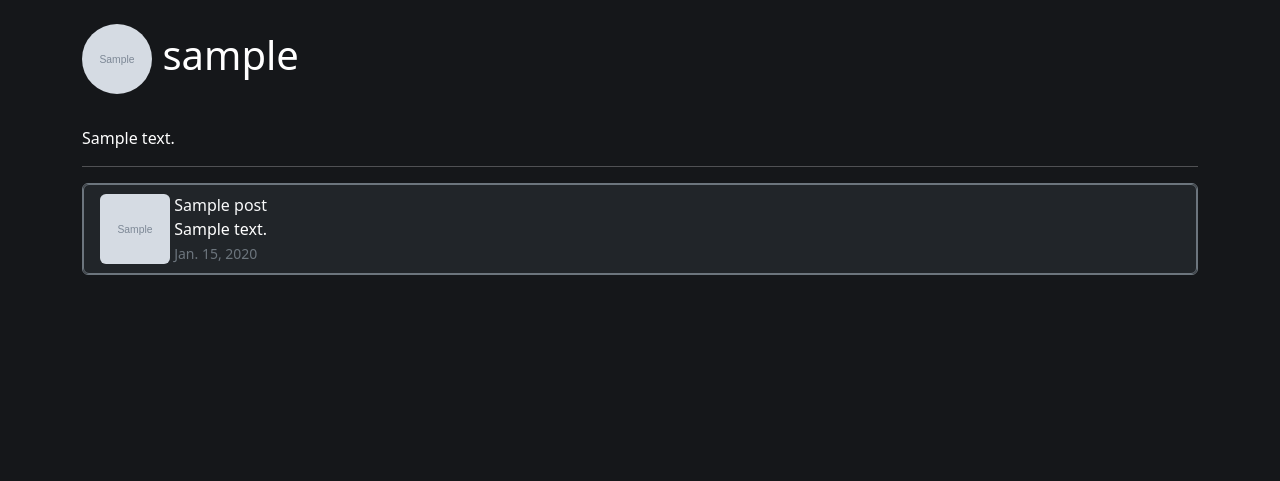
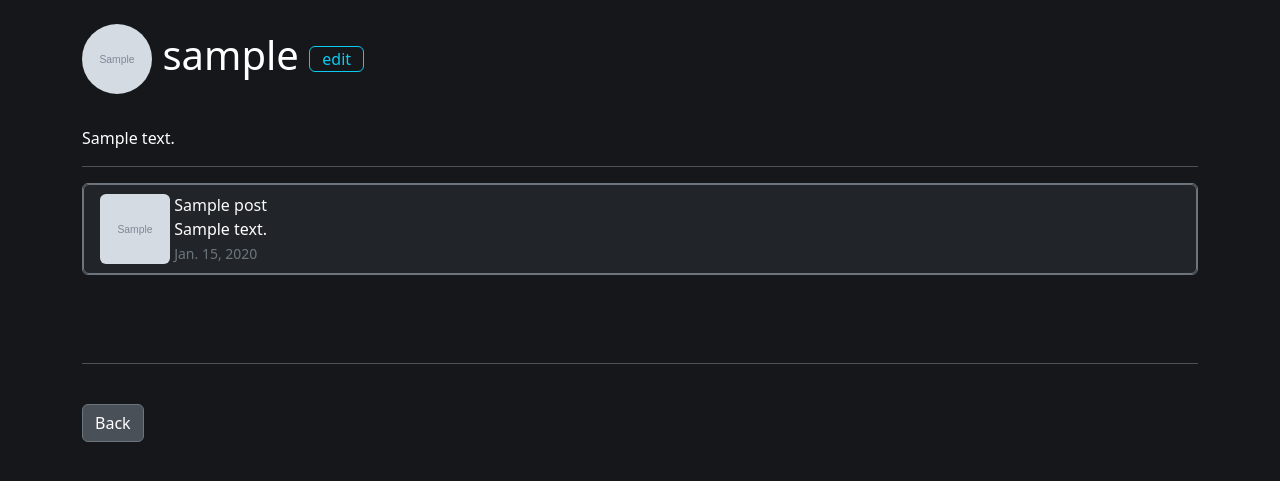
Before and after one commit to XShaygaND/instaqolam, a Django app: a page that uses members/templates/members/profile.html in a window 1280 px wide. Shown: the part 57-538 px from the top of the page. Run offline with Django 4.2, Linux system fonts and the light colour scheme; a user stored in the database is signed in; tables that the repository leaves empty hold one stand-in row (values such as "Sample post"); grey boxes marked "Sample" are stand-in pictures; some libraries are stand-ins or nearby versions.

Commit message:
feat: Add edit button to profile page
create an edit button for profile page that only views if the viewer is the same as the user

```diff
--- a/members/templates/members/profile.html
+++ b/members/templates/members/profile.html
@@ -21,6 +21,11 @@
 
     " alt="" style="height: 70px; width: 70px; object-fit: cover;" class="rounded-circle d-inline-block align-text-center">
     {{ profile.user.username }}
+
+    {% if  profile.user == user %}
+        <a href="{% url 'edit_profile' profile.slug %}" class="btn btn-outline-info px-8 py-0">edit</a>
+    {% endif %}
+
 </h1>
 
 {% if profile.bio %}
@@ -49,8 +54,7 @@
                 <span>{{ post.body|slice:50 }}</span>
                 <br>
                 <small>
-                    <span class="text-secondary">{{ post.pub_date.date }}
-                    </span>
+                    <span class="text-secondary">{{ post.pub_date.date }}</span>
                 </small>
             </div>
         </li>
@@ -63,4 +67,9 @@
     <h3>No posts available!</h1>
 {% endif %}
 
+<br>
+<hr>
+<br>
+<a href="{{ request.META.HTTP_REFERER|escape }}" class="btn btn-secondary">Back</a>
+
 {% endblock content %}
```
